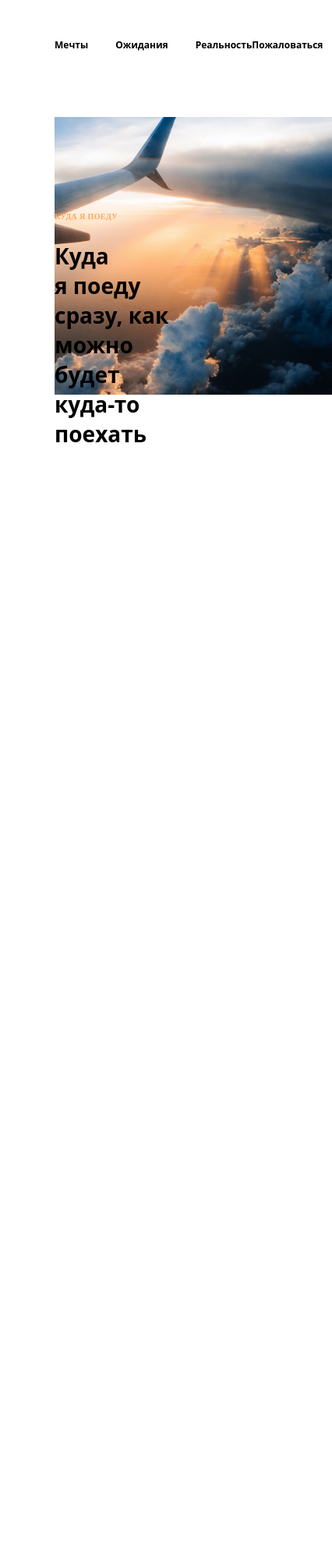
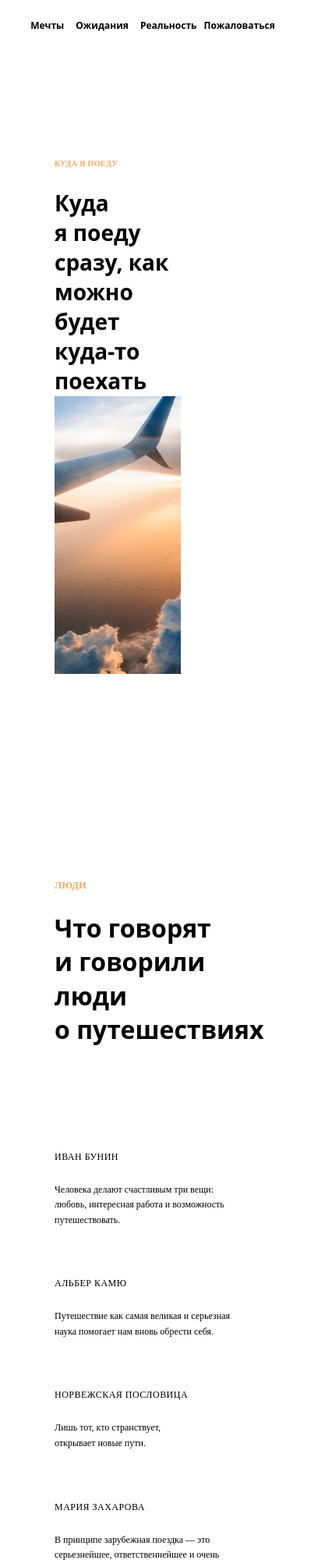
Before and after one commit to BadStandUp/kuda-ya-poedu, a plain HTML site: page index.html in a window 390 px wide. Shown: the top 2000 px of the page at 78% size, 426 px wide, since content can reach past the window. Before the commit the page ends 844 px from the top, so only its background shows below. Drawn offline with Linux system fonts and the light colour scheme.

Commit message:
feat: add people and footer, mobile

```diff
--- /dev/null
+++ b/blocks/footer/__title/footer__title.css
@@ -0,0 +1,23 @@
+.footer__title {
+  position: absolute;
+  top: 50%;
+  left: 50%;
+  margin-right: -50%;
+  transform: translate(-50%, -50%);
+  text-transform: uppercase;
+  font-weight: 700;
+  font-size: 32px;
+  line-height: 136%;
+}
+
+@media screen and (min-width: 321px) and (max-width: 720px) {
+  .footer__title {
+    font-size: 28px;
+  }
+}
+
+@media screen and (max-width: 320px) {
+  .footer__title {
+    font-size: 18px;
+  }
+}
--- /dev/null
+++ b/blocks/footer/footer.css
@@ -0,0 +1,18 @@
+.footer {
+  background-color: #ffcfa6;
+  max-width: 1280px;
+  height: 618px;
+  position: relative;
+}
+
+@media screen and (min-width: 321px) and (max-width: 720px) {
+    .footer {
+        height: 206px;
+    }
+  }
+
+  @media screen and (max-width: 320px) {
+    .footer {
+        height: 120px;
+    }
+  }
--- a/blocks/header/__content/header__content.css
+++ b/blocks/header/__content/header__content.css
@@ -2,3 +2,9 @@
   display: flex;
   gap: 35px;
 }
+@media screen and (min-width: 321px) and (max-width: 720px) {
+  .header__content {
+    gap: 15px;
+    margin-right: 5px;
+  }
+}
--- a/blocks/header/header.css
+++ b/blocks/header/header.css
@@ -3,4 +3,16 @@
   align-items: flex-start;
   justify-content: space-between;
   padding: 50px 69px 85px 70px;
+  max-width: 1141px;;
 }
+@media screen and (min-width: 321px) and (max-width: 720px) {
+  .header {
+    padding: 25px 33px 42px 35px;
+    justify-content: space-evenly;
+  }
+}
+@media screen and (max-width: 320px) {
+  .header {
+    display: none;
+  }
+}
--- a/blocks/lead/__image/lead__image.css
+++ b/blocks/lead/__image/lead__image.css
@@ -9,7 +9,10 @@
 }
 @media screen and (min-width: 321px) and (max-width: 720px) {
   .lead__image {
-    left: 0;
+
+    position: relative;
+    z-index: 0;
+
   }
 }
 @media screen and (max-width: 320px) {
--- a/blocks/lead/lead.css
+++ b/blocks/lead/lead.css
@@ -4,10 +4,18 @@
   flex-direction: column;
   position: relative;
   margin: 0 158px 131px 70px;
+
+}
+
+@media screen and (min-width: 320px) and (max-width: 720px) {
+  .lead {
+    overflow: hidden;
+  }
 }
 
 @media screen and (max-width: 320px) {
   .lead {
     margin: 0;
+    overflow: hidden;
   }
 }
--- /dev/null
+++ b/blocks/people/__quote-author/people__quote-author.css
@@ -0,0 +1,18 @@
+.people__quote-author {
+  margin: 0;
+  padding: 0;
+  margin-bottom: 25px;
+  font-family: "Roboto Mono";
+  font-style: normal;
+  font-weight: 500;
+  font-size: 12px;
+  line-height: 16px;
+  letter-spacing: 0.04em;
+  text-transform: uppercase;
+}
+
+@media screen and (max-width: 320px) {
+  .people__quote-author {
+    margin-bottom: 16px;
+  }
+}
--- /dev/null
+++ b/blocks/people/__quote-paragraph/people__quote-paragraph.css
@@ -0,0 +1,9 @@
+.people__quote-paragraph {
+  margin: 0;
+  padding: 0;
+  font-family: "Montserrat";
+  font-style: normal;
+  font-weight: 500;
+  font-size: 12px;
+  line-height: 163.4%;
+}
--- /dev/null
+++ b/blocks/people/__quote/people__quote.css
@@ -0,0 +1,8 @@
+.people__quote {
+  display: flex;
+  flex-direction: column;
+  max-width: 237px;
+}
+.people__quote:nth-child(3) {
+    max-width: 180px;
+  }
--- /dev/null
+++ b/blocks/people/__quotes/people__quotes.css
@@ -0,0 +1,13 @@
+.people__quotes {
+  max-width: 1127px;
+  display: flex;
+  gap: 63px;
+  flex-wrap: wrap;
+}
+
+@media screen and (max-width: 320px) {
+  .people__quotes {
+    flex-direction: column;
+    gap: 44px;
+  }
+}
--- /dev/null
+++ b/blocks/people/__subtitle/people__subtitle.css
@@ -0,0 +1,21 @@
+.people__subtitle {
+  margin: 0;
+  margin-bottom: 25px;
+  padding: 0;
+  font-family: "Roboto Mono";
+  font-style: normal;
+  font-weight: 700;
+  font-size: 12px;
+  line-height: 16px;
+  letter-spacing: 0.04em;
+  text-transform: uppercase;
+  color: #ffa55a;
+}
+
+@media screen and (max-width: 320px) {
+  .people__subtitle {
+    font-size: 10px;
+    line-height: 13px;
+    margin-bottom: 10px;
+  }
+}
--- /dev/null
+++ b/blocks/people/__title/people__title.css
@@ -0,0 +1,17 @@
+.people__title {
+    margin: 0;
+    padding: 0;
+    font-style: normal;
+    font-weight: 700;
+    font-size: 32px;
+    line-height: 136%;
+    max-width: 420px;
+    margin-bottom: 133px;
+  }
+
+  @media screen and (max-width: 320px) {
+    .people__title {
+      font-size: 28px;
+      margin-bottom: 44px;
+    }
+  }
--- /dev/null
+++ b/blocks/people/people.css
@@ -0,0 +1,14 @@
+.people {
+    padding: 132px 83px 133px 70px;
+}
+@media screen and (min-width: 320px) and (max-width: 370px) {
+    .people {
+        padding:44px 16px;
+    }
+  }
+
+@media screen and (max-width: 320px) {
+    .people {
+        padding:44px 16px;
+    }
+  }
--- a/index.html
+++ b/index.html
@@ -14,19 +14,62 @@
           <div class="header__content-item">Ожидания</div>
           <div class="header__content-item">Реальность</div>
         </nav>
-        <div class="header__content-item">
-          Пожаловаться
-        </div>
+        <div class="header__content-item">Пожаловаться</div>
       </header>
       <main class="content">
         <div class="lead">
           <p class="lead__subtitle">Куда я поеду</p>
-          <div class="lead__title">Куда я&nbsp;поеду сразу, как можно будет куда-то поехать</div> <!-- title don't work -->
-          <img class="lead__image" src="./images/intro-image.jpeg" alt="Вид из иллюминатора самолета">
-
+          <h2 class="lead__title">
+            Куда я&nbsp;поеду сразу, как можно будет куда-то поехать
+          </h2>
+          <!-- title don't work -->
+          <img
+            class="lead__image"
+            src="./images/intro-image.jpeg"
+            alt="Вид из иллюминатора самолета"
+          />
+        </div>
+        <div class="people">
+          <p class="people__subtitle">Люди</p>
+          <h2 class="people__title">
+            Что говорят и&nbsp;говорили люди о&nbsp;путешествиях
+          </h2>
+          <!-- title don't work -->
+          <div class="people__quotes">
+            <div class="people__quote">
+              <div class="people__quote-author">Иван Бунин</div>
+              <p class="people__quote-paragraph">
+                Человека делают счастливым три вещи: любовь, интересная работа
+                и&nbsp;возможность путешествовать.
+              </p>
+            </div>
+            <div class="people__quote">
+              <h3 class="people__quote-author">Альбер Камю</h3>
+              <p class="people__quote-paragraph">
+                Путешествие как самая великая и&nbsp;серьезная наука помогает
+                нам вновь обрести себя.
+              </p>
+            </div>
+            <div class="people__quote">
+              <h3 class="people__quote-author">Норвежская пословица</h3>
+              <p class="people__quote-paragraph">
+                Лишь тот, кто странствует, открывает новые пути.
+              </p>
+            </div>
+            <div class="people__quote">
+              <h3 class="people__quote-author">Мария Захарова</h3>
+              <p class="people__quote-paragraph">
+                В&nbsp;принципе зарубежная поездка&nbsp;&mdash; это
+                серьезнейшее, ответственнейшее и&nbsp;очень рискованное
+                предприятие.
+              </p>
+            </div>
+          </div>
         </div>
       </main>
-      <footer class="footer"></footer>
+      <footer class="footer">
+        <h2 class ="footer__title">Great Dismal &copy; 2020</h2>
+      </footer>
     </div>
   </body>
 </html>
--- a/pages/index.css
+++ b/pages/index.css
@@ -1,7 +1,4 @@
 @import url(../vendor/normalize.css);
-@import url(../fonts/Montserrat/Montserrat.css);
-@import url(../fonts/Roboto/Roboto.css);
-
 @import url(../blocks/body/body.css);
 @import url(../blocks/page/page.css);
 @import url(../blocks/header/header.css);
@@ -11,3 +8,12 @@
 @import url(../blocks/lead/__image/lead__image.css);
 @import url(../blocks/lead/__subtitle/lead__subtitle.css);
 @import url(../blocks/lead/__title/lead__title.css);
+@import url(../blocks/people/people.css);
+@import url(../blocks/people/__subtitle/people__subtitle.css);
+@import url(../blocks/people/__title/people__title.css);
+@import url(../blocks/people/__quote-author/people__quote-author.css);
+@import url(../blocks/people/__quote-paragraph/people__quote-paragraph.css);
+@import url(../blocks/people/__quote/people__quote.css);
+@import url(../blocks/people/__quotes/people__quotes.css);
+@import url(../blocks/footer/footer.css);
+@import url(../blocks/footer/__title/footer__title.css);
```
